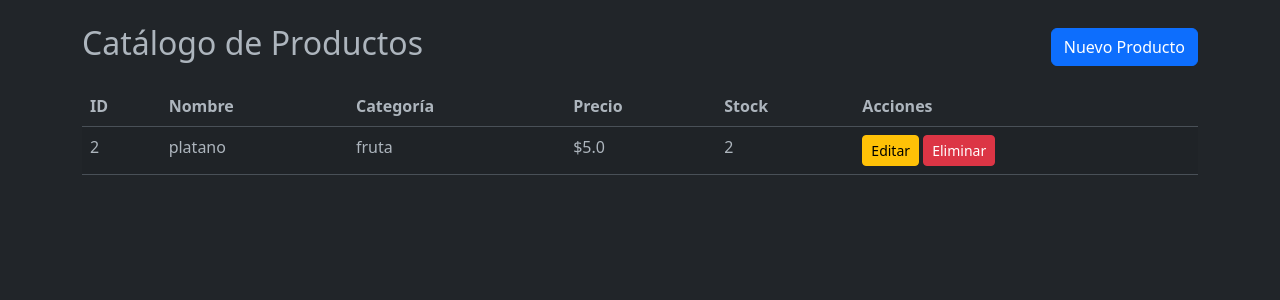
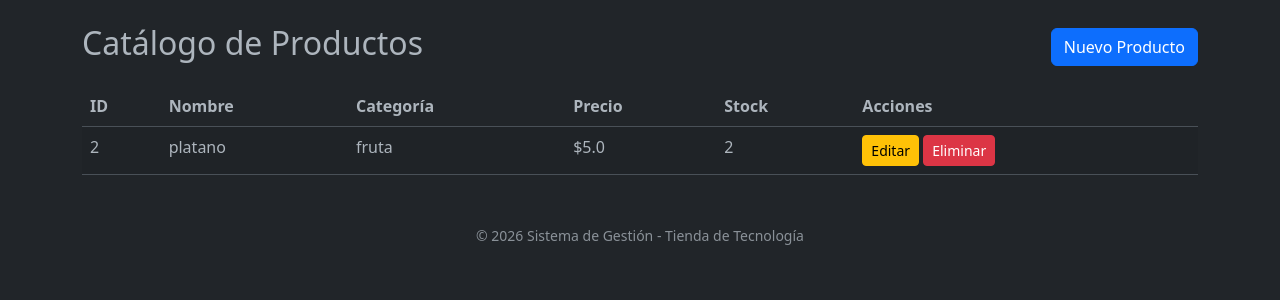
Before and after one commit to Huancakevin/exame, a Flask app: page / in a window 1280 px wide. Shown: the part 56-356 px from the top of the page. Run offline with Flask 3, Linux system fonts and the light colour scheme; data comes from the database, SQL or seed files in the repository.

Commit message:
Añande pie a la pagina de la plantilla base

```diff
--- a/templates/base.html
+++ b/templates/base.html
@@ -15,5 +15,8 @@
     <div class="container">
         {% block content %}{% endblock %}
     </div>
+    <footer class="text-center mt-5 mb-3 text-muted">
+        <small>&copy; 2026 Sistema de Gestión - Tienda de Tecnología</small>
+    </footer>
 </body>
 </html>
```
